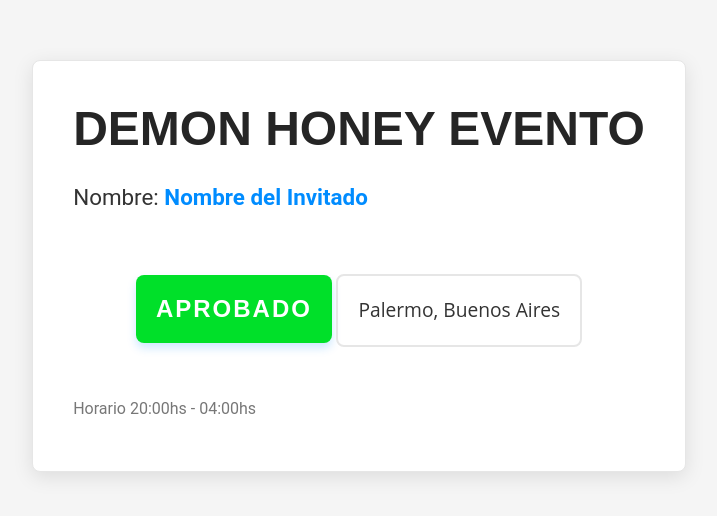
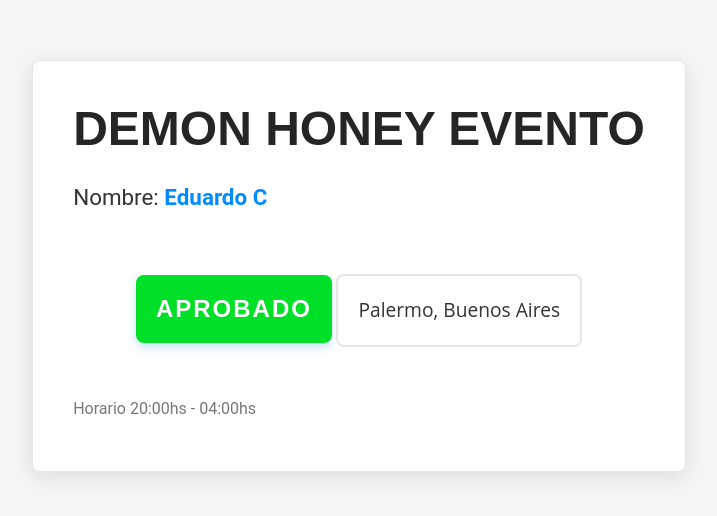
Before and after one commit to kenzoquento/QR-Demon-Honey-EduC.github.io, a plain HTML site: page index.html in a window 1280 px wide. Shown: the part 134-650 px from the top of the page, without its empty margins (281-998 px from the left). Drawn offline with Linux system fonts and the light colour scheme.

Commit message:
Update index.html

```diff
--- a/index.html
+++ b/index.html
@@ -101,7 +101,7 @@
 		<h1>Demon Honey Evento</h1>
 		<p>
 			<!-- Reemplaza la URL del archivo de Google Sheets con la URL real de tu archivo -->
-			Nombre: <strong><a href="https://docs.google.com/spreadsheets/d/1RM4vAkt48pV_iFcX-iiXbKVzwCXwkZnnAU88FZRr3N8/edit?usp=sharing">Nombre del Invitado</a></strong>
+			Nombre: <strong><a href="https://docs.google.com/spreadsheets/d/1RM4vAkt48pV_iFcX-iiXbKVzwCXwkZnnAU88FZRr3N8/edit?usp=sharing">Eduardo C</a></strong>
 		</p>
 		<div class="aprobado">Aprobado</div>
 		<div class="location">Palermo, Buenos Aires</div>
```
